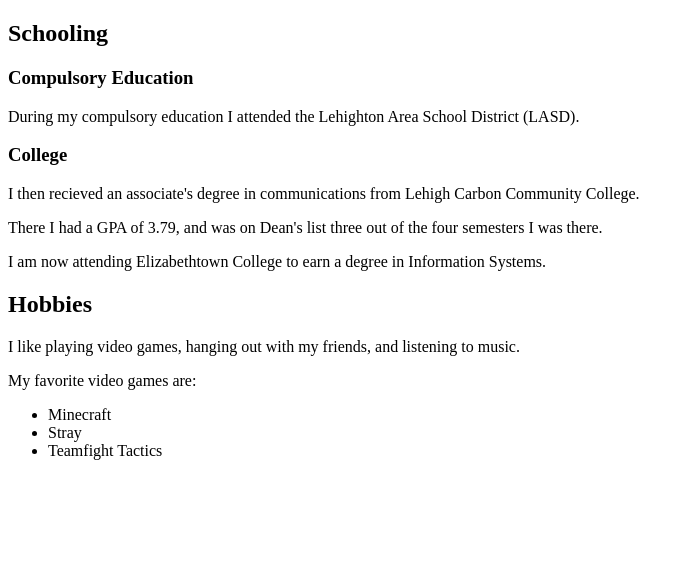
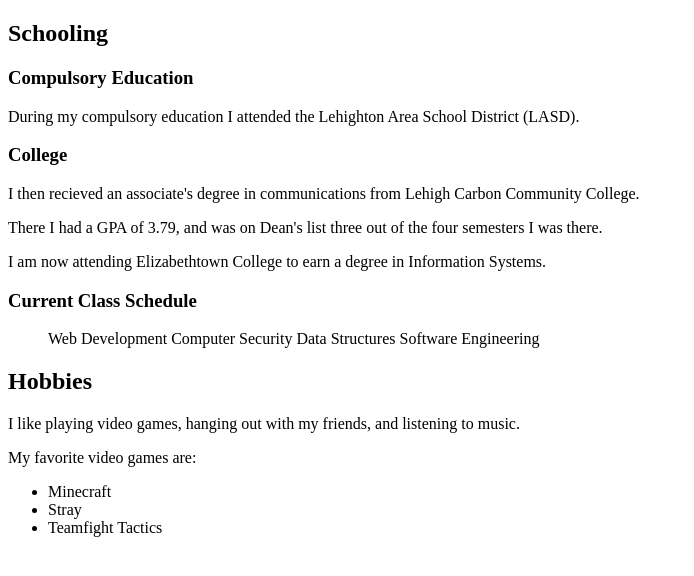
Before and after one commit to KnappenbergerK/knappenbergerk.github.io, a plain HTML site: page index.html in a window 1280 px wide. Shown: the whole page, without its empty margins (0-694 px from the left). Drawn offline with Linux system fonts and the light colour scheme.

Commit message:
added index

```diff
--- a/aboutme.html
+++ b/index.html
@@ -15,6 +15,13 @@
             <p>I then recieved an associate's degree in communications from Lehigh Carbon Community College.</p>
             <p>There I had a GPA of 3.79, and was on Dean's list three out of the four semesters I was there.</p>
             <p>I am now attending Elizabethtown College to earn a degree in Information Systems.</p>
+        <h3>Current Class Schedule</h3>
+        <ul>
+            <lo>Web Development</lo>
+            <lo>Computer Security</lo>
+            <lo>Data Structures</lo>
+            <lo>Software Engineering</lo>
+        </ul>
 
     <h2>Hobbies</h2>
         <p>I like playing video games, hanging out with my friends, and listening to music.</p>
```
